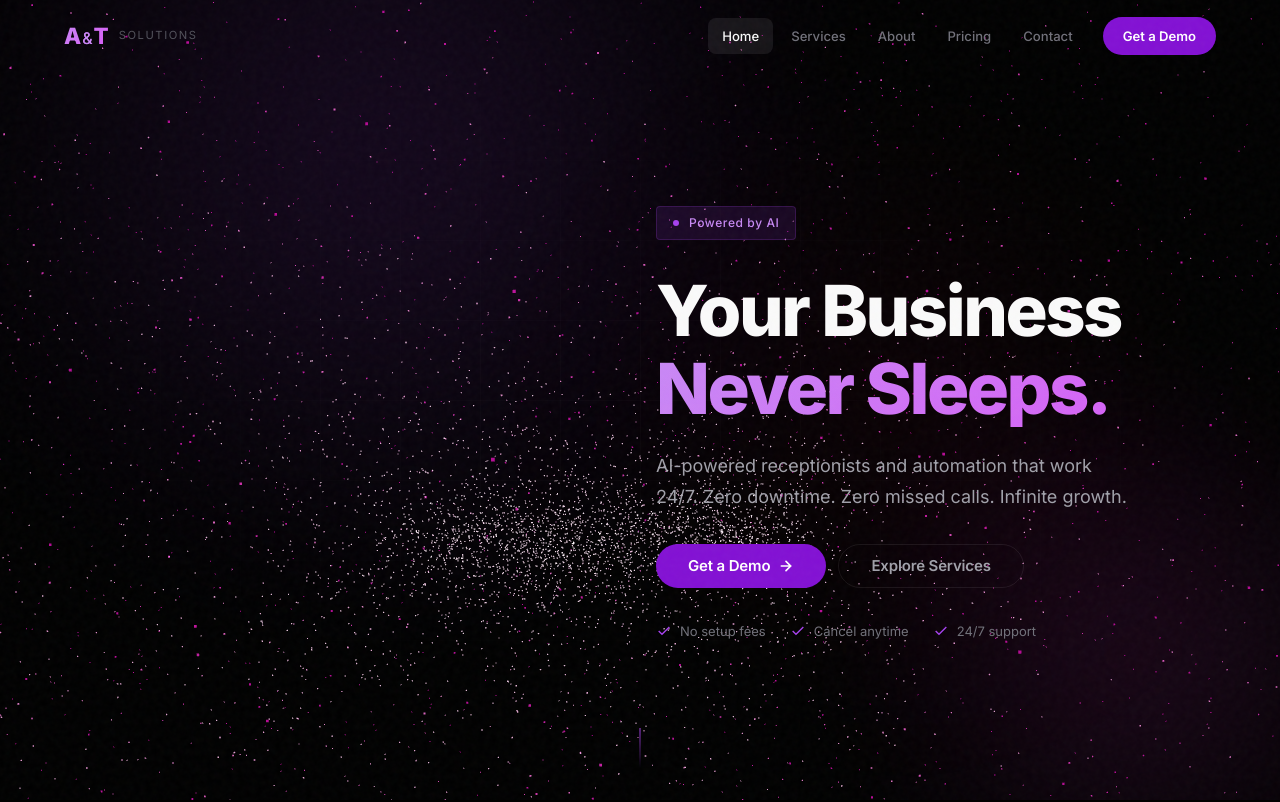
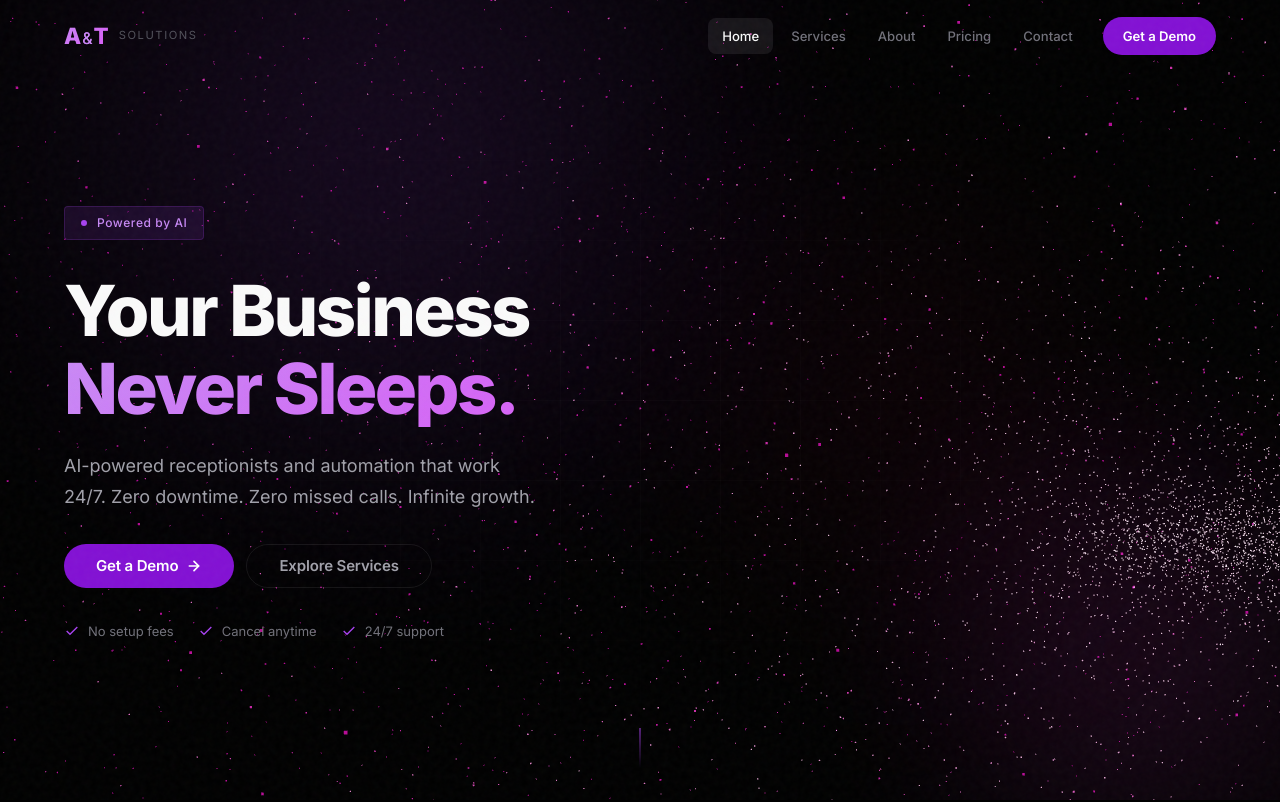
Before and after one commit to Taha9876/A-and-T-solutions, a Next.js app: page / in a window 1280 px wide. Shown: the top 802 px of the page. Built offline with nearby package versions, Linux system fonts and the light colour scheme.

Commit message:
fix: hero text LEFT, 3D particles RIGHT - eliminate overlap

```diff
--- a/src/app/page.module.css
+++ b/src/app/page.module.css
@@ -83,7 +83,7 @@
   margin: 0 auto;
   padding: var(--space-32) var(--space-6) var(--space-20);
   display: flex;
-  justify-content: flex-end;
+  justify-content: flex-start; /* Text on LEFT */
   align-items: center;
   pointer-events: none;
 }
--- a/src/components/HeroScene/Hero3D.js
+++ b/src/components/HeroScene/Hero3D.js
@@ -114,7 +114,7 @@ function CircularParticles({ count = 10000 }) {
     const isMobile = state.size.width < 768;
     const cameraZ = isMobile ? 15 : 10;
     const cameraY = isMobile ? 2.5 : 0;
-    const sceneX = isMobile ? 0 : -3.5; /* Push particles well left of hero text */
+    const sceneX = isMobile ? 0 : 3.5; /* Push particles to the RIGHT side */
 
     state.camera.position.z = THREE.MathUtils.lerp(state.camera.position.z, cameraZ, 0.05);
     state.camera.position.y = THREE.MathUtils.lerp(state.camera.position.y, cameraY, 0.05);
```
